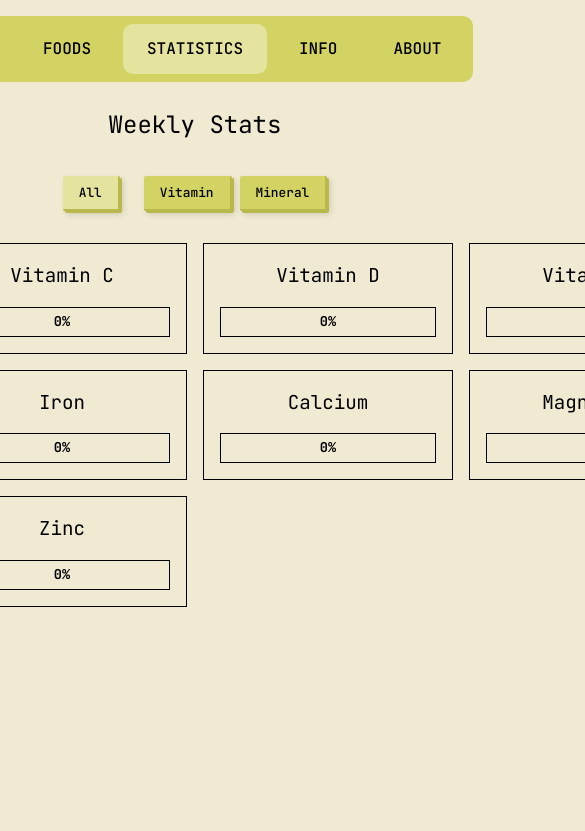
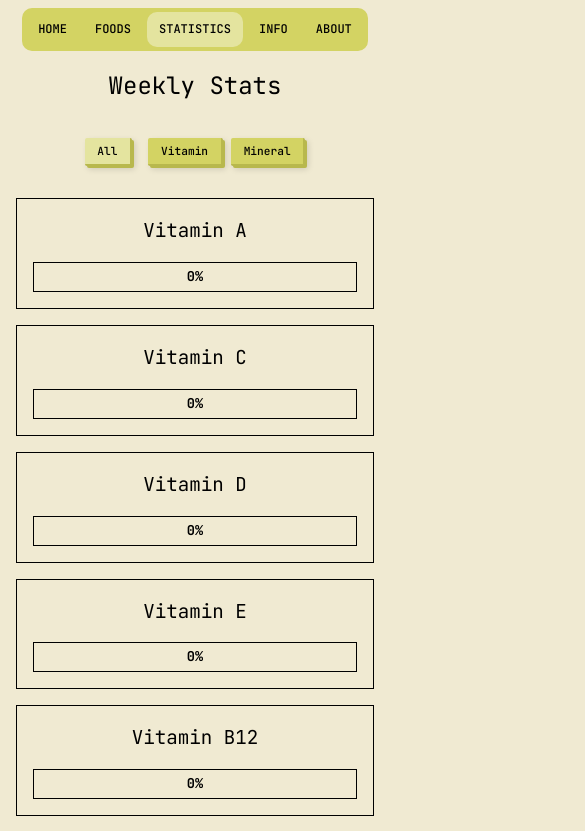
Before and after one commit to MatejHlavac/Micronutrient_Tracker, a Vue app: page /stats in a window 390 px wide. Shown: the top 831 px of the page, 585 px wide, since content can reach past the window. Built offline with nearby package versions, Linux system fonts and the light colour scheme.

Commit message:
Responzivita
Pridanie responzívnych štýlov pre desktop, tablety a mobily

```diff
--- a/src/components/Navigation.vue
+++ b/src/components/Navigation.vue
@@ -51,4 +51,21 @@ export default {
 .navigation a.router-link-active {
 	background: #e4e49f;
 }
+
+@media (max-width: 768px) {
+	.navigation {
+		padding: 0.5rem;
+	}
+
+	.nav-container {
+		flex-wrap: wrap;
+		gap: 0.25rem;
+		padding: 0.25rem;
+	}
+
+	.navigation a {
+		padding: 0.5rem 0.75rem;
+		font-size: 0.75rem;
+	}
+}
 </style>
--- a/src/components/NutrientInfoCard.vue
+++ b/src/components/NutrientInfoCard.vue
@@ -78,4 +78,14 @@ export default {
 	color: var(--color-text-secondary);
 	line-height: 1.6;
 }
+
+@media (max-width: 768px) {
+	.nutrient-info-card {
+		width: 100%;
+	}
+
+	.card-header h3 {
+		font-size: 1rem;
+	}
+}
 </style>
--- a/src/views/AboutView.vue
+++ b/src/views/AboutView.vue
@@ -103,4 +103,33 @@ export default {
 	color: var(--color-text);
 	font-weight: 600;
 }
+
+@media (max-width: 768px) {
+	.about {
+		padding: 1rem;
+		padding-top: 0.5rem;
+	}
+
+	.header h1 {
+		font-size: 1.5rem;
+	}
+
+	.subtitle {
+		font-size: 1rem;
+	}
+
+	.section {
+		margin-bottom: 3rem;
+	}
+
+	.section h2 {
+		font-size: 1.2rem;
+	}
+
+	.section p,
+	.features-list li,
+	.instructions-list li {
+		font-size: 0.9rem;
+	}
+}
 </style>
--- a/src/views/AddFoodView.vue
+++ b/src/views/AddFoodView.vue
@@ -116,4 +116,23 @@ export default {
 .filter-button.active {
 	background: #e4e49f;
 }
+
+@media (max-width: 768px) {
+	.add-food {
+		padding: 1rem;
+	}
+
+	.foods-list .food-card {
+		max-width: 100%;
+	}
+
+	.filter-button {
+		font-size: 0.7rem;
+		padding: 0.4rem 0.8rem;
+	}
+
+	.filter-button:first-child {
+		margin-right: 0.5rem;
+	}
+}
 </style>
--- a/src/views/HomeView.vue
+++ b/src/views/HomeView.vue
@@ -169,4 +169,42 @@ export default {
 	margin-right: auto;
 	justify-content: center;
 }
+
+@media (max-width: 1024px) {
+	.foods-grid {
+		grid-template-columns: repeat(2, 280px);
+	}
+}
+
+@media (max-width: 768px) {
+	.home {
+		padding: 1rem;
+		padding-top: 0.5rem;
+	}
+
+	.date-header {
+		flex-direction: column;
+		gap: 0.5rem;
+	}
+
+	.weekday,
+	.date {
+		font-size: 1.2rem;
+		margin-left: 0;
+	}
+
+	.empty-text,
+	.empty-subtext {
+		font-size: 1.2rem;
+	}
+
+	.foods-grid {
+		grid-template-columns: 1fr;
+		max-width: 100%;
+	}
+
+	.foods-grid .daily-food-card {
+		max-width: 100%;
+	}
+}
 </style>
--- a/src/views/InfoView.vue
+++ b/src/views/InfoView.vue
@@ -62,4 +62,19 @@ export default {
 	margin-top: 2rem;
 	align-items: center;
 }
+
+@media (max-width: 768px) {
+	.info {
+		padding: 1rem;
+		padding-top: 0.5rem;
+	}
+
+	.nutrients-list {
+		width: 100%;
+	}
+
+	.nutrients-list .nutrient-info-card {
+		width: 100%;
+	}
+}
 </style>
--- a/src/views/StatsView.vue
+++ b/src/views/StatsView.vue
@@ -142,4 +142,36 @@ export default {
 .filter-button.active {
 	background: #e4e49f;
 }
+
+@media (max-width: 1200px) {
+	.nutrients-grid {
+		grid-template-columns: repeat(3, 250px);
+	}
+}
+
+@media (max-width: 900px) {
+	.nutrients-grid {
+		grid-template-columns: repeat(2, 250px);
+	}
+}
+
+@media (max-width: 768px) {
+	.stats {
+		padding: 1rem;
+		padding-top: 0.5rem;
+	}
+
+	.nutrients-grid {
+		grid-template-columns: 1fr;
+	}
+
+	.filter-button {
+		font-size: 0.7rem;
+		padding: 0.4rem 0.8rem;
+	}
+
+	.filter-button:first-child {
+		margin-right: 0.5rem;
+	}
+}
 </style>
```
